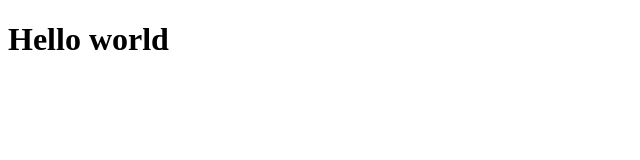
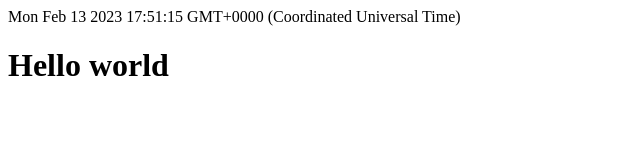
Before and after one commit to apetek21/New-repository, a plain HTML site: page index.html in a window 1280 px wide. Shown: the whole page, without its empty margins (0-640 px from the left). Drawn offline with Linux system fonts and the light colour scheme.

Commit message:
Trenutni datum

```diff
--- a/index.html
+++ b/index.html
@@ -7,6 +7,7 @@
     <title>Git</title>
 </head>
 <body>
+    <div id="date"></div>
     <script src="index.js"></script>
 <h1>Hello world</h1>
 </body>
--- a/index.js
+++ b/index.js
@@ -1 +1,5 @@
+
+const dateElement = document.querySelector("#date");
+const today = new Date();
+dateElement.innerHTML = today;
 console.log("Hello world");
```
